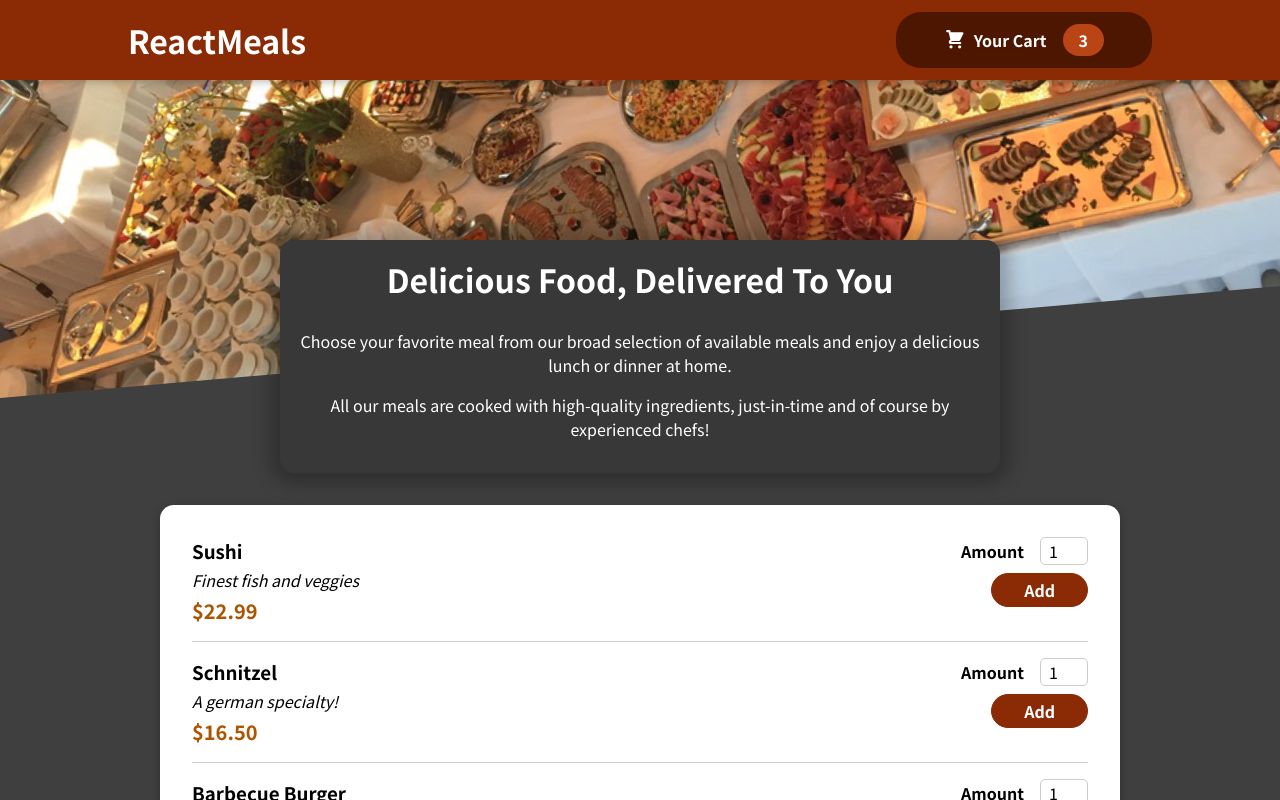
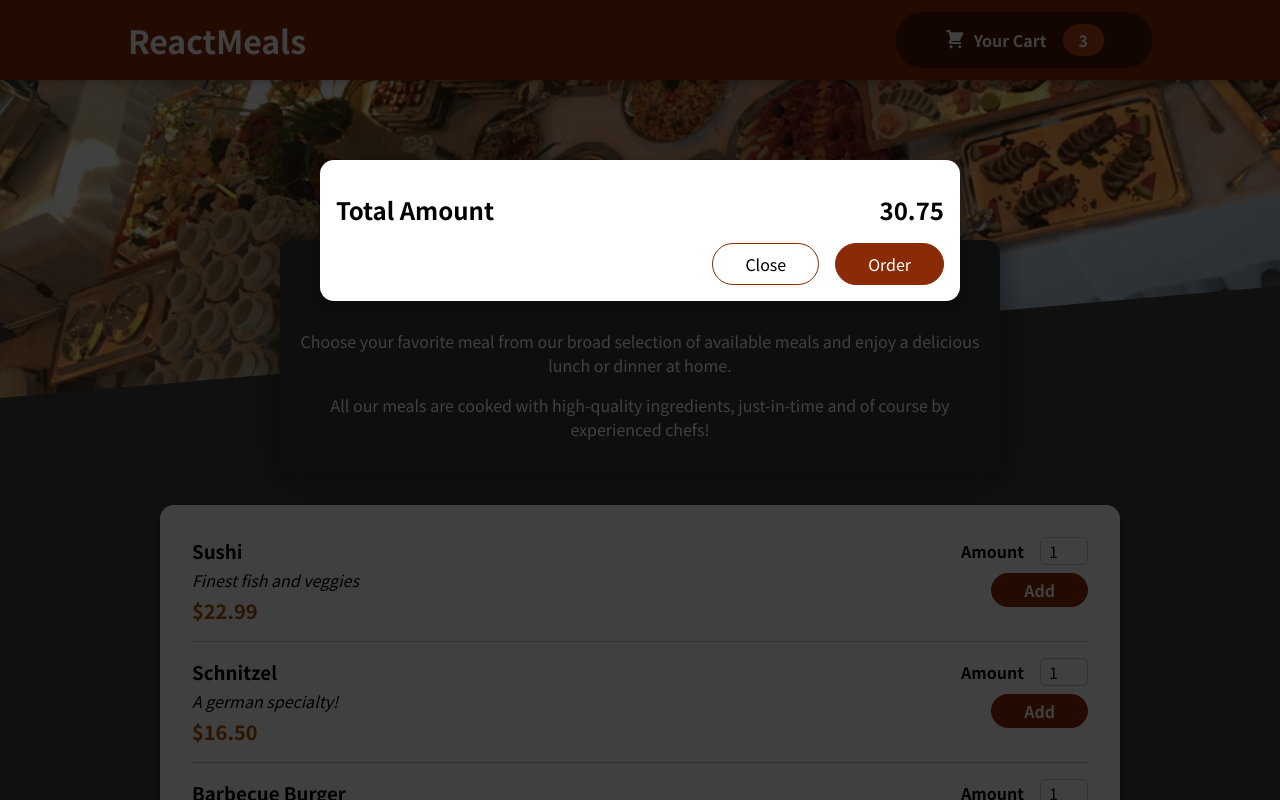
Before and after one commit to RossCr0ss/react-meals, a React (Create React App) app: page / in a window 1280 px wide. Shown: the top 800 px of the page. Built offline with nearby package versions, Linux system fonts and the light colour scheme.

Commit message:
Adding a Modal via a React Portal

```diff
--- a/public/index.html
+++ b/public/index.html
@@ -1,14 +1,12 @@
 <!DOCTYPE html>
 <html lang="en">
+
 <head>
   <meta charset="utf-8" />
   <link rel="icon" href="%PUBLIC_URL%/favicon.ico" />
   <meta name="viewport" content="width=device-width, initial-scale=1" />
   <meta name="theme-color" content="#000000" />
-    <meta
-      name="description"
-      content="Web site created using create-react-app"
-    />
+  <meta name="description" content="Web site created using create-react-app" />
   <link rel="apple-touch-icon" href="%PUBLIC_URL%/logo192.png" />
   <!--
       manifest.json provides metadata used when your web app is installed on a
@@ -26,8 +24,10 @@
     -->
   <title>React App</title>
 </head>
+
 <body>
   <noscript>You need to enable JavaScript to run this app.</noscript>
+  <div id="overlays"></div>
   <div id="root"></div>
   <!--
       This HTML file is a template.
@@ -40,4 +40,5 @@
       To create a production bundle, use `npm run build` or `yarn build`.
     -->
 </body>
+
 </html>
--- a/src/App.js
+++ b/src/App.js
@@ -1,10 +1,12 @@
 import { Fragment } from 'react';
+import Cart from './components/Cart/Cart';
 import Header from './components/Layout/Header';
 import Meals from './components/Meals/Meals';
 
 function App() {
   return (
     <Fragment>
+      <Cart />
       <Header />
       <main>
         <Meals />
--- a/src/components/Cart/Cart.js
+++ b/src/components/Cart/Cart.js
@@ -1,3 +1,4 @@
+import Modal from '../UI/Modal';
 import classes from './Cart.module.css';
 
 const Cart = () => {
@@ -10,13 +11,13 @@
           price: 22.99,
           amount: 1,
         },
-      ].map((item) => (
-        <li>{item.name}</li>
+      ].map((item, i) => (
+        <li key={i}>{item.name}</li>
       ))}
     </ul>
   );
   return (
-    <div>
+    <Modal>
       <cartItems />
       <div className={classes.total}>
         <span>Total Amount</span>
@@ -26,7 +27,7 @@
         <button className={classes['button-alt']}>Close</button>
         <button className={classes.button}>Order</button>
       </div>
-    </div>
+    </Modal>
   );
 };
 
--- /dev/null
+++ b/src/components/UI/Modal.js
@@ -0,0 +1,31 @@
+import { Fragment } from 'react';
+import ReactDOM from 'react-dom';
+import classes from './Modal.module.css';
+
+const Backdrop = (props) => {
+  return <div className={classes.backdrop} />;
+};
+
+const ModalOverlay = (props) => {
+  return (
+    <div className={classes.modal}>
+      <div className={classes.content}>{props.children}</div>
+    </div>
+  );
+};
+
+const portalElement = document.getElementById('overlays');
+
+const Modal = (props) => {
+  return (
+    <Fragment>
+      {ReactDOM.createPortal(<Backdrop />, portalElement)}
+      {ReactDOM.createPortal(
+        <ModalOverlay>{props.children}</ModalOverlay>,
+        portalElement
+      )}
+    </Fragment>
+  );
+};
+
+export default Modal;
--- /dev/null
+++ b/src/components/UI/Modal.module.css
@@ -0,0 +1,40 @@
+.backdrop {
+  position: fixed;
+  top: 0;
+  left: 0;
+  width: 100%;
+  height: 100vh;
+  z-index: 20;
+  background-color: rgba(0, 0, 0, 0.75);
+}
+
+.modal {
+  position: fixed;
+  top: 20vh;
+  left: 5%;
+  width: 90%;
+  background-color: white;
+  padding: 1rem;
+  border-radius: 14px;
+  box-shadow: 0 2px 8px rgba(0, 0, 0, 0.25);
+  z-index: 30;
+  animation: slide-down 300ms ease-out forwards;
+}
+
+@media (min-width: 768px) {
+  .modal {
+    width: 40rem;
+    left: calc(50% - 20rem);
+  }
+}
+
+@keyframes slide-down {
+  from {
+    opacity: 0;
+    transform: translateY(-3rem);
+  }
+  to {
+    opacity: 1;
+    transform: translateY(0);
+  }
+}
```
Lines whose indentation alone changed are shown as unchanged.
